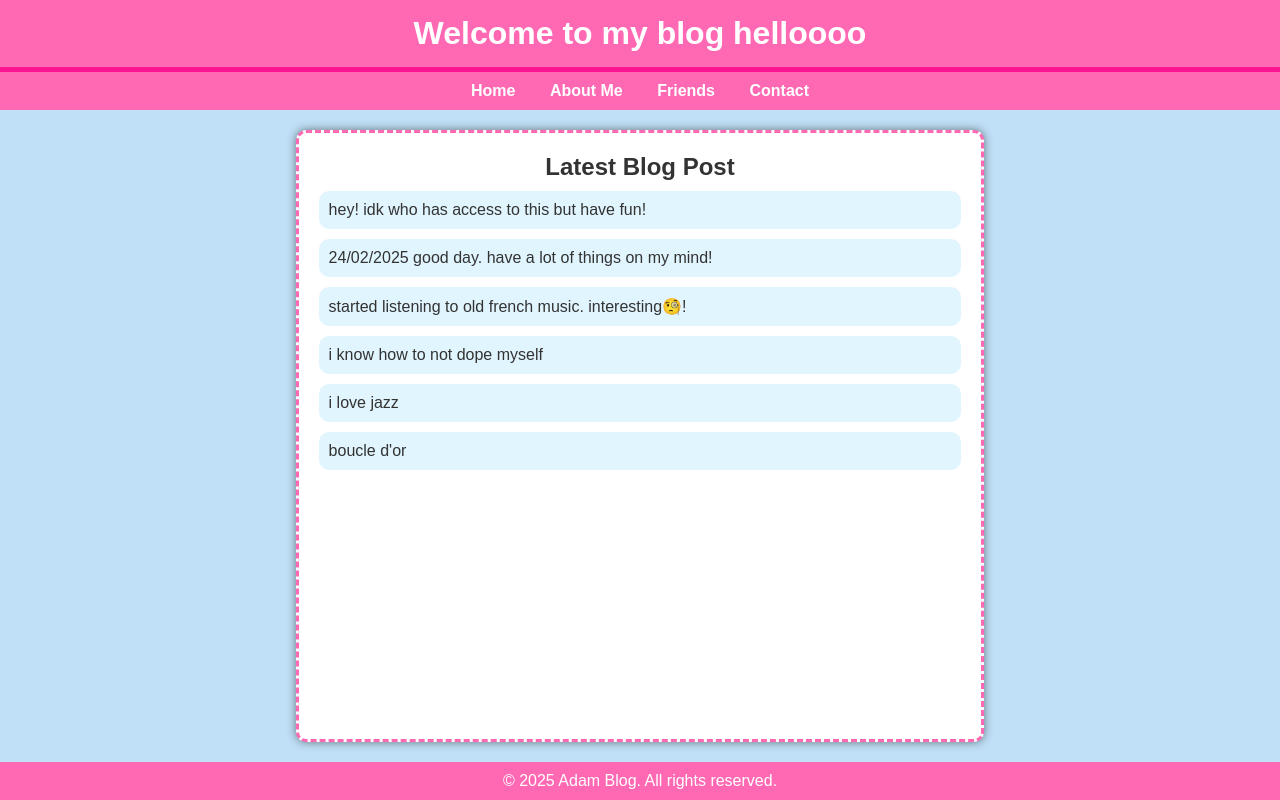
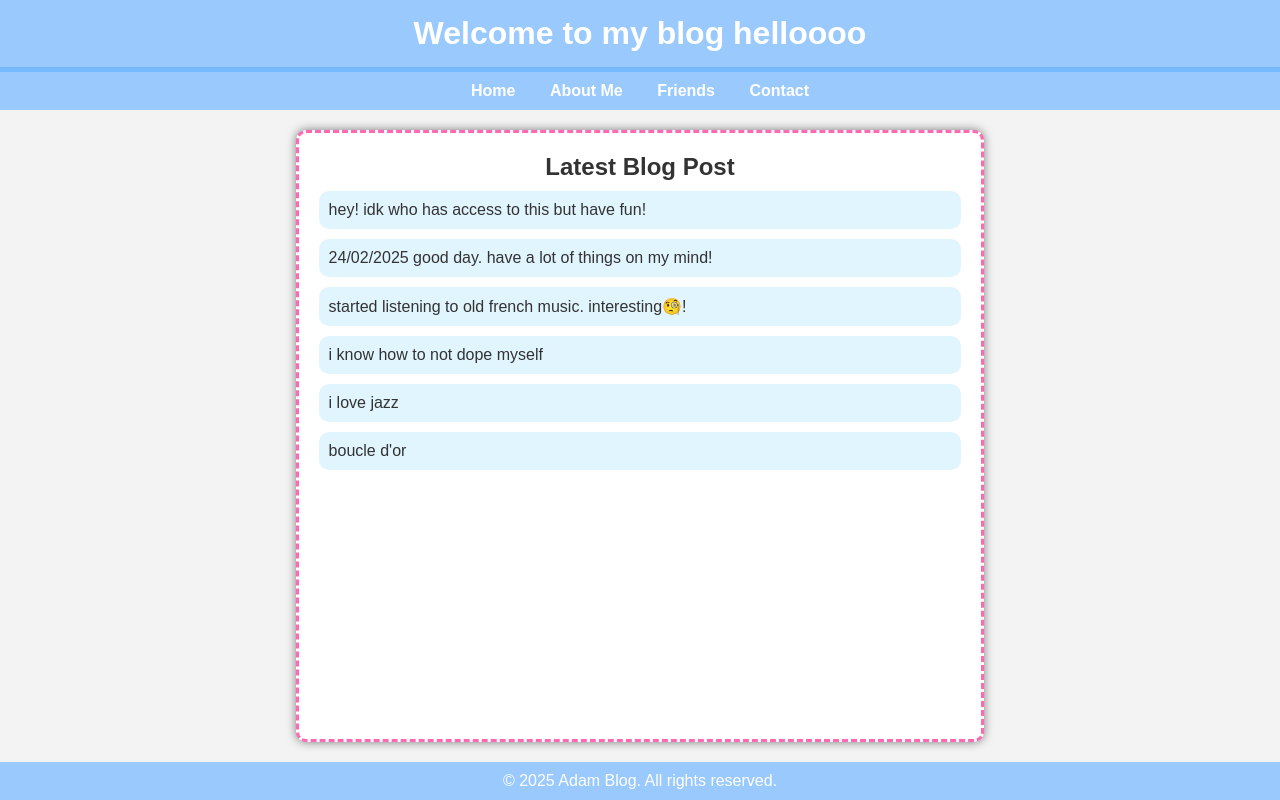
Before and after one commit to 13i4ri/my_website, a plain HTML site: page index.html in a window 1280 px wide. Drawn offline with Linux system fonts and the light colour scheme.

Commit message:
Update index.html

```diff
--- a/index.html
+++ b/index.html
@@ -18,21 +18,21 @@
             display: flex;
             flex-direction: column;
             font-family: 'Arial', sans-serif;
-            background-color: #c0e0f7; /* Light blue background */
+            background-color: /*#c0e0f7*/rgb(243, 243, 243); /* Light blue background */
             color: #333;
             text-align: center;
         }
 
         h1 {
-            background-color: #ff69b4; /* Hot pink header */
+            background-color: #99c9fd; /* Hot pink header */
             color: white;
             padding: 15px;
             margin: 0;
-            border-bottom: 5px solid #ff1493; /* Deeper pink border */
+            border-bottom: 5px solid #78b8fd; /* Deeper pink border */
         }
 
         .navbar {
-            background-color: #ff69b4; /* Hot pink navbar */
+            background-color: #99c9fd; /* Hot pink navbar */
             padding: 10px;
         }
 
@@ -45,11 +45,11 @@
 
         /* Main content wrapper */
         .container {
-            width:80%;
+            width: 80%;
             flex: 1; /* Pushes the footer down */
             display: flex;
             justify-content: center;
-            max-width: 1200px;
+           /* max-width: 1200px;*/
             margin: auto;
             padding: 20px;
         }
@@ -65,7 +65,7 @@
 
         .sidebar {
             width: 25%;
-            background-color: #ffccff; /* Light pink sidebar */
+            background-color: #bfdeff; /* Light pink sidebar */
             border: 2px solid #ff69b4;
             padding: 20px;
             border-radius: 10px;
@@ -82,7 +82,7 @@
 
         /* Sticky footer */
         footer {
-            background-color: #ff69b4; /* Footer color */
+            background-color: #99c9fd; /* Footer color */
             color: white;
             padding: 10px;
             text-align: center;
@@ -111,8 +111,6 @@
             <div class="message">i love jazz</div>
             <div class="message">boucle d'or</div>
         </div>
-
-
     </div>
 
 
```
